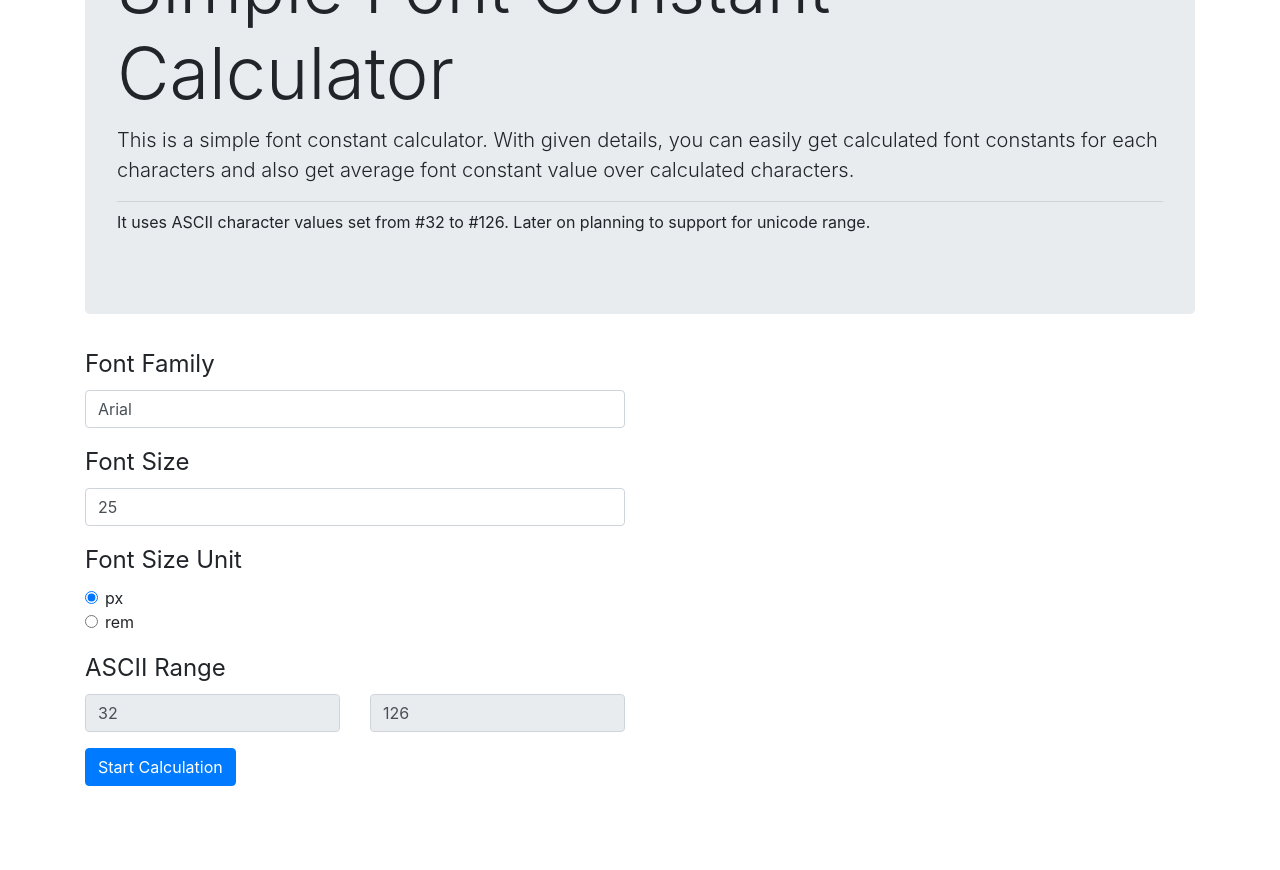
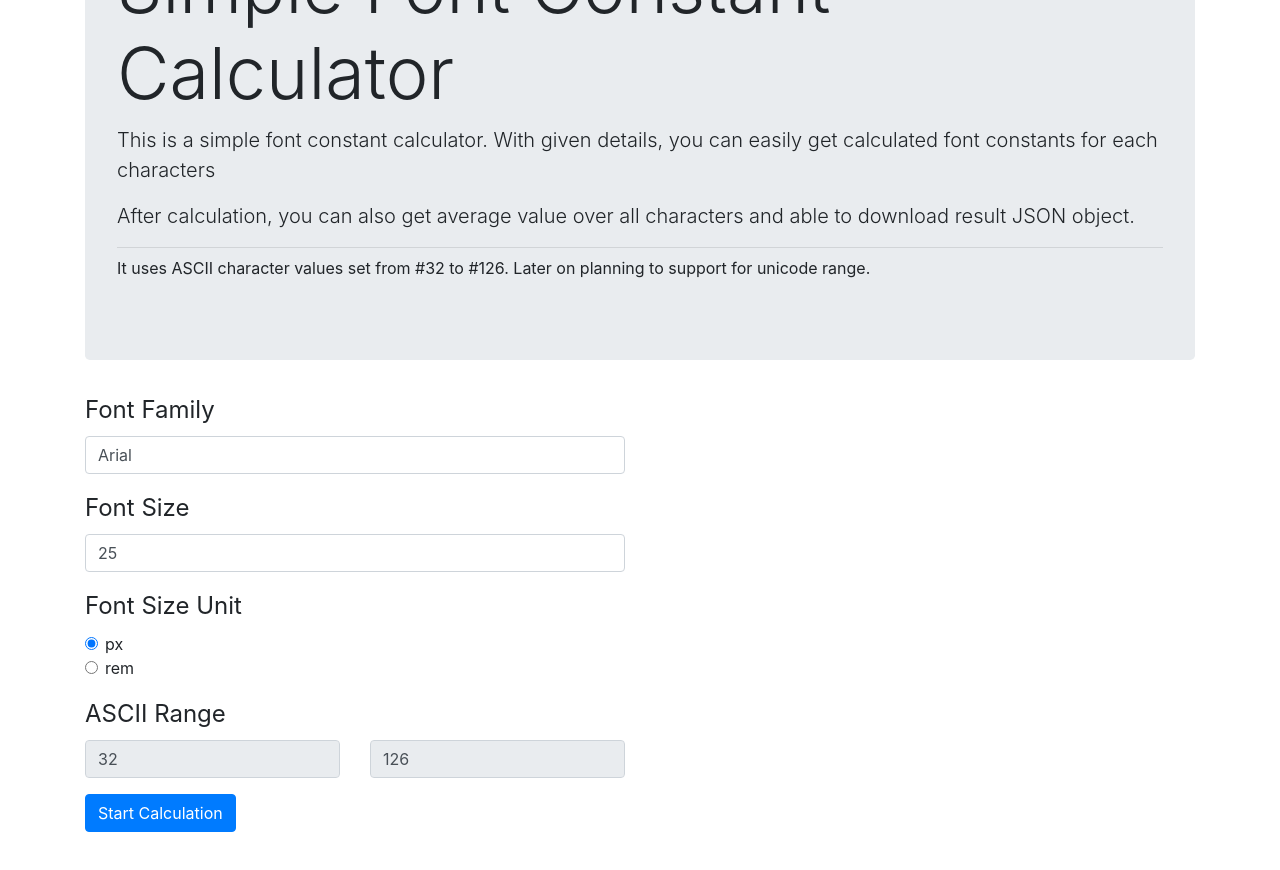
Before and after one commit to anumang/simple-font-constant-calculator, a React app: page / in a window 1280 px wide. Shown: the part 120-990 px from the top of the page. Before the commit the page ends 906 px from the top, so only its background shows below. Built offline with nearby package versions, Linux system fonts and the light colour scheme.

Commit message:
Downloading calculation result as json file feature added.

```diff
--- a/src/App.jsx
+++ b/src/App.jsx
@@ -65,7 +65,8 @@ export default class App extends React.Component {
 						<Jumbotron>
 							<h1 className='display-3'>Simple Font Constant Calculator</h1>
 							<p className='lead'>This is a simple font constant calculator. With given details,
-							you can easily get calculated font constants for each characters and also get average font constant value over calculated characters.</p>
+							you can easily get calculated font constants for each characters</p>
+							<p className='lead'>After calculation, you can also get average value over all characters and able to download result JSON object.</p>
 							<hr className='my-2' />
 							<p>It uses ASCII character values set from #32 to #126. Later on planning to support for unicode range.</p>
 						</Jumbotron>
@@ -73,15 +74,22 @@ export default class App extends React.Component {
 				</Row>
 				<Row>
 					<Col xs='12' sm='6'>
-						<FontInputForm onFormClear={() => this.clearCalculation()} onFormSubmit={(inputs) => this.startCalculation(inputs)} disabled={calculationInProgressCount !== 0} showClear={calculationInProgressCount !== 0 || Object.keys(calculatedCharConstants).length}/>
+						<FontInputForm
+							onFormClear={() => this.clearCalculation()}
+							onFormSubmit={(inputs) => this.startCalculation(inputs)}
+							disabled={calculationInProgressCount !== 0}
+							showClear={calculationInProgressCount !== 0 || Object.keys(calculatedCharConstants).length}/>
 					</Col>
 				</Row>
 				<Row>
-					<Col xs='12'>
-						<div style={{textAlign: 'center', fontSize: '1.5rem', fontWeight: 'bold'}}>
-							{calculationInProgressCount === 0 && Object.keys(calculatedCharConstants).length
+					<Col xs={12} sm={12} style={{textAlign: 'center', fontSize: '1.5rem', fontWeight: 'bold', padding: '20px'}}>
+						{ (calculationInProgressCount === 0 && Object.keys(calculatedCharConstants).length) ?  <a download={'calculated-font-contants-result.json'} class={'btn btn-success'}  href={`data:application/json;charset=utf-8;,${encodeURIComponent(JSON.stringify(calculatedCharConstants))}`}  target={'_blank'}>Download Result</a> : null}
+					</Col>
+				</Row>
+				<Row>
+					<Col xs={12} sm={12} style={{textAlign: 'center', fontSize: '1.5rem', fontWeight: 'bold', padding: '20px', paddingBottom: '40px'}}>
+						{calculationInProgressCount === 0 && Object.keys(calculatedCharConstants).length
 							 ? `Average Font Constant Value: ${(Object.keys(calculatedCharConstants).map((key) => calculatedCharConstants[key]).reduce((a,b) => a + b, 0) / Object.keys(calculatedCharConstants).length)}` : ''}
-						</div>
 					</Col>
 				</Row>
 				{ calculationInProgressCount || Object.keys(calculatedCharConstants).length ? this.renderCalculators() : null }
--- a/src/FontInputForm.jsx
+++ b/src/FontInputForm.jsx
@@ -93,7 +93,7 @@ export default class FontInputForm extends React.Component {
 				</FormGroup>
 				<Row>
 					<Col xs={6} sm={4}>
-						<Button color="primary" disabled={disabled || this.state.fontSize <= 0 || this.state.fontFamily.length === 0} onClick={() => this.onFormSubmit()}>Start Calculation</Button>
+						<Button color="primary" disabled={disabled || this.state.fontSize <= 0 || this.state.fontFamily.length === 0} onClick={() => this.onFormSubmit()}>{disabled ? 'Calculating...' :'Start Calculation'}</Button>
 					</Col>
 					<Col xs={6} sm={4}>
 						{showClear ? <Button color="warning" disabled={disabled || this.state.fontSize <= 0 || this.state.fontFamily.length === 0} onClick={() => this.onFormClear()}>Clear</Button> : null}
```
Also changed, not shown: 1 other file (tests, documents, lock files or other folders).
